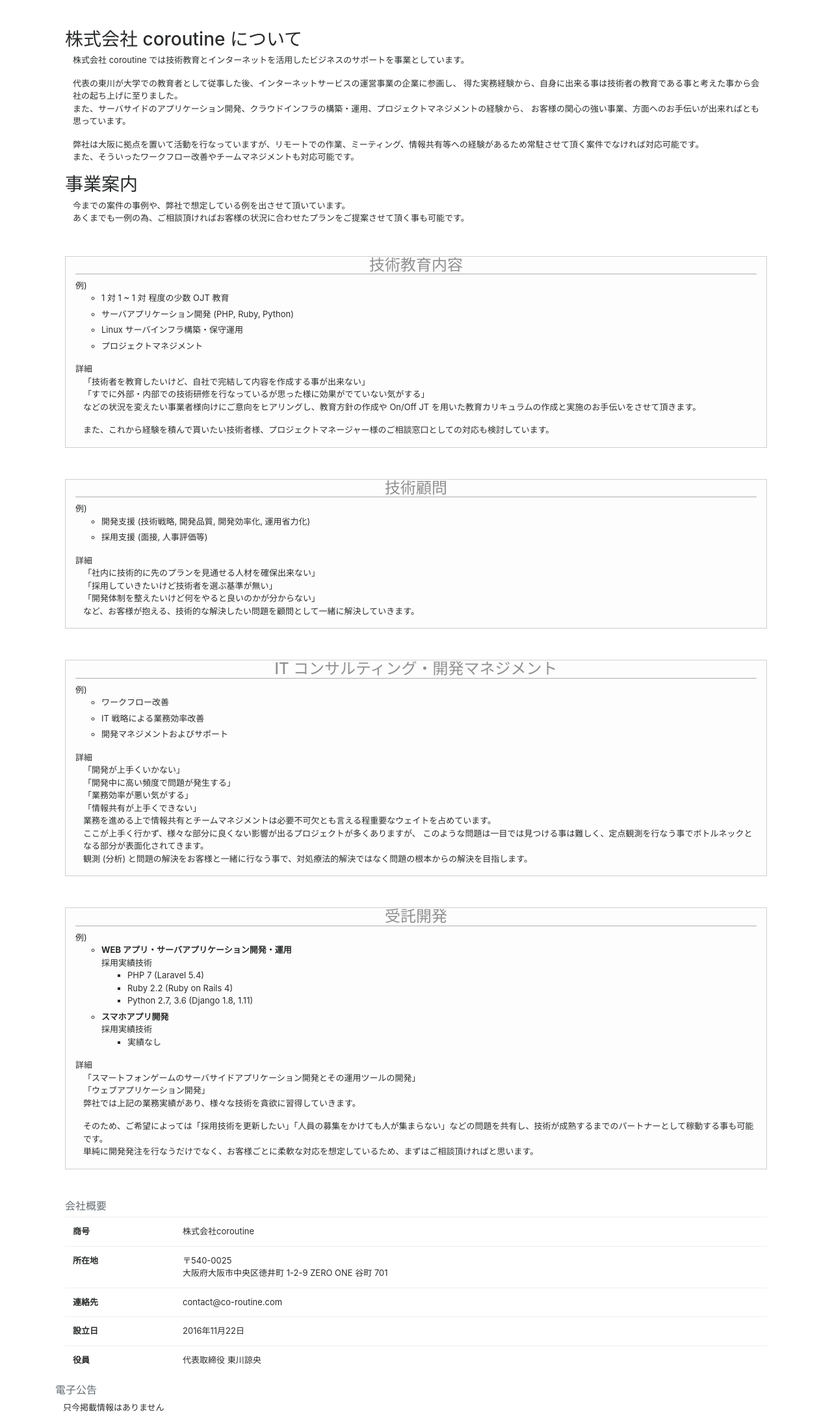
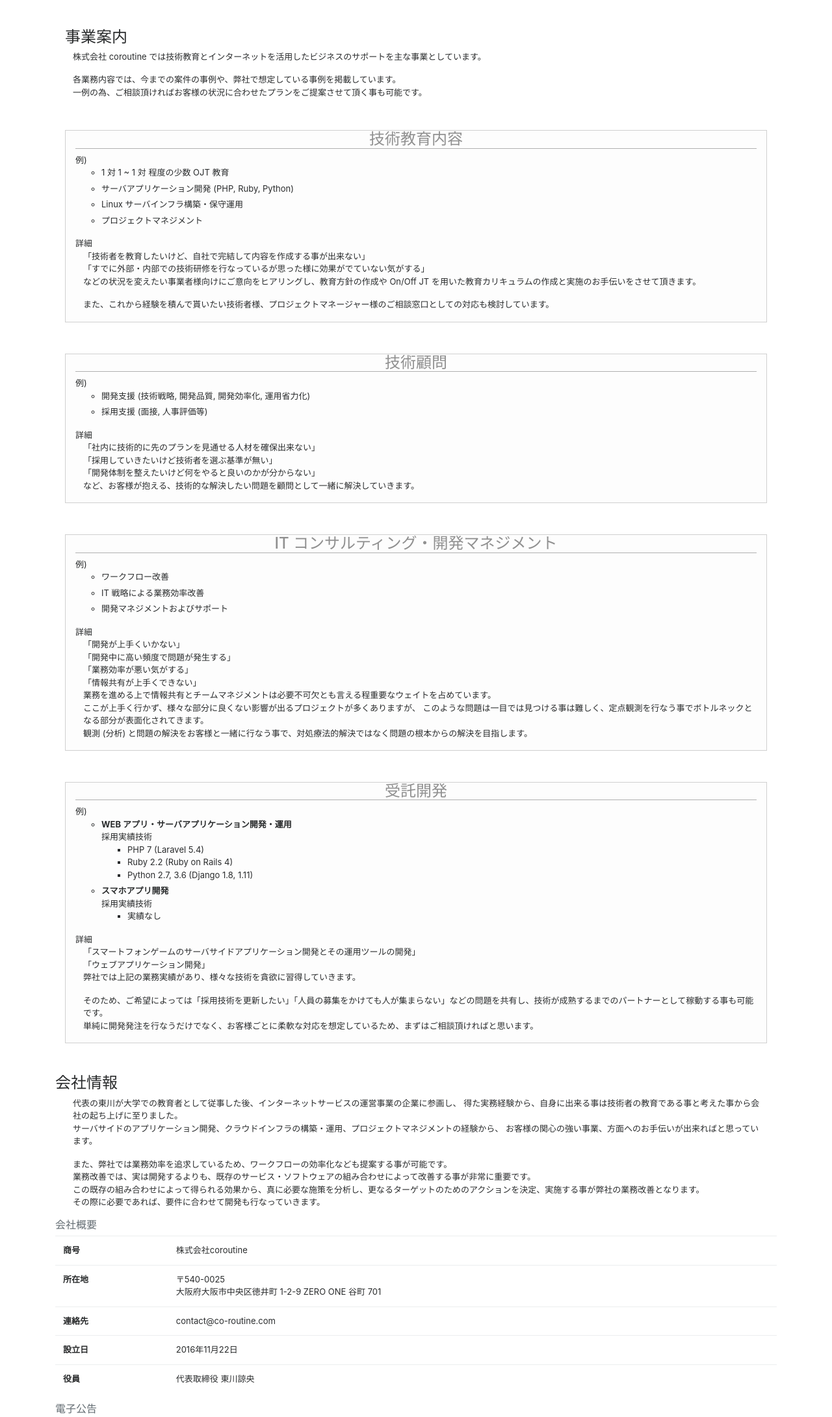
Before and after one commit to co-routine/co-routine.github.io, a plain HTML site: page index.html in a window 1280 px wide. Shown: the part 70-2250 px from the top of the page at 65% size. Drawn offline with Linux system fonts and the light colour scheme.

Commit message:
update company page

```diff
--- a/css/base.css
+++ b/css/base.css
@@ -1,9 +1,13 @@
+body h2,
+body h3 {
+    font-size: 1.5rem;
+}
+
 nav.top-nav {
     height: 122px;
     line-height: 122px;
     font-size: 48px;
 }
-
 .nav-wrapper-container {
     margin: auto;
     width: 95%;
@@ -69,10 +73,14 @@
     border: solid 1px #d0d0d0;
     background-color: #fdfdfd;
 }
-div.container.product > h4 {
+div.container.product > h3 {
     text-align: center;
     color: #909090;
     border-bottom: solid 1px #b0b0b0;
+}
+
+div#publication h3 {
+    font-size: 1rem;
 }
 
 footer {
--- a/index.html
+++ b/index.html
@@ -27,7 +27,7 @@
   <body>
     <div class="container">
       <div class="header">
-        <h3 class="text-muted navbar-brand">coroutine inc.</h3>
+        <h1 class="text-muted navbar-brand">coroutine inc.</h3>
           <nav>
             <ul class="nav float-right">
               <li class="nav-item">
@@ -46,30 +46,16 @@
 
       <div class="contents">
         <!-- profile -->
-        <div class="container company">
-          <h3>株式会社 coroutine について</h3>
-          <p>株式会社 coroutine では技術教育とインターネットを活用したビジネスのサポートを事業としています。</p>
+        <div class="container profile">
+          <h2>事業案内</h2>
+          <p>株式会社 coroutine では技術教育とインターネットを活用したビジネスのサポートを主な事業としています。</p>
           <p>
-            代表の東川が大学での教育者として従事した後、インターネットサービスの運営事業の企業に参画し、
-            得た実務経験から、自身に出来る事は技術者の教育である事と考えた事から会社の起ち上げに至りました。<br />
-            また、サーバサイドのアプリケーション開発、クラウドインフラの構築・運用、プロジェクトマネジメントの経験から、
-            お客様の関心の強い事業、方面へのお手伝いが出来ればとも思っています。
-          </p>
-          <p>
-            弊社は大阪に拠点を置いて活動を行なっていますが、リモートでの作業、ミーティング、情報共有等への経験があるため常駐させて頂く案件でなければ対応可能です。<br />
-            また、そういったワークフロー改善やチームマネジメントも対応可能です。
-          </p>
-        </div>
-
-        <div class="container profile">
-          <h3>事業案内</h3>
-          <p>
-            今までの案件の事例や、弊社で想定している例を出させて頂いています。<br />
-            あくまでも一例の為、ご相談頂ければお客様の状況に合わせたプランをご提案させて頂く事も可能です。
+            各業務内容では、今までの案件の事例や、弊社で想定している事例を掲載しています。<br />
+            一例の為、ご相談頂ければお客様の状況に合わせたプランをご提案させて頂く事も可能です。
           </p>
 
           <div class="container product">
-            <h4>技術教育内容</h4>
+            <h3>技術教育内容</h3>
             <span>例)</span>
             <ul>
               <li>1 対 1 ~ 1 対 程度の少数 OJT 教育</li>
@@ -90,7 +76,7 @@
           </div>
 
           <div class="container product">
-            <h4>技術顧問</h4>
+            <h3>技術顧問</h3>
             <span>例)</span>
             <ul>
               <li>開発支援 (技術戦略, 開発品質, 開発効率化, 運用省力化)</li>
@@ -107,7 +93,7 @@
           </div>
 
           <div class="container product">
-            <h4>IT コンサルティング・開発マネジメント</h4>
+            <h3>IT コンサルティング・開発マネジメント</h3>
             <span>例)</span>
             <ul>
               <li>ワークフロー改善</li>
@@ -128,7 +114,7 @@
           </div>
 
           <div class="container product">
-            <h4>受託開発</h4>
+            <h3>受託開発</h3>
             <span>例)</span>
             <ul>
               <li>
@@ -165,8 +151,24 @@
           </div>
         </div>
 
-        <div class="container">
-          <table class="table">
+        <div class="information">
+          <h3>会社情報</h3>
+          <div class="container company">
+            <p>
+              代表の東川が大学での教育者として従事した後、インターネットサービスの運営事業の企業に参画し、
+              得た実務経験から、自身に出来る事は技術者の教育である事と考えた事から会社の起ち上げに至りました。<br />
+              サーバサイドのアプリケーション開発、クラウドインフラの構築・運用、プロジェクトマネジメントの経験から、
+              お客様の関心の強い事業、方面へのお手伝いが出来ればと思っています。
+            </p>
+            <p>
+              また、弊社では業務効率を追求しているため、ワークフローの効率化なども提案する事が可能です。<br />
+              業務改善では、実は開発するよりも、既存のサービス・ソフトウェアの組み合わせによって改善する事が非常に重要です。<br />
+              この既存の組み合わせによって得られる効果から、真に必要な施策を分析し、更なるターゲットのためのアクションを決定、実施する事が弊社の業務改善となります。<br />
+              その際に必要であれば、要件に合わせて開発も行なっていきます。
+            </p>
+          </div>
+
+          <table id="profile" class="table">
             <caption>会社概要</caption>
             <tr>
               <th>商号</th>
@@ -190,12 +192,11 @@
               <td>代表取締役 東川諒央</td>
             </tr>
           </table>
-        </div>
           <!-- profile -->
 
           <!-- publication -->
           <div id="publication">
-          <h6 class="text-muted">電子公告</h6>
+            <h3 class="text-muted">電子公告</h3>
             <p>只今掲載情報はありません</p>
           </div>
           <!-- publication -->
```
Lines whose indentation alone changed are shown as unchanged.
